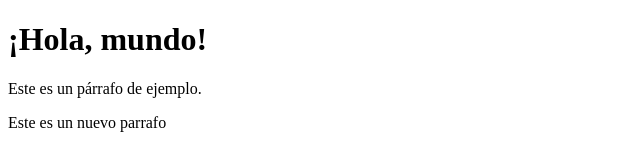
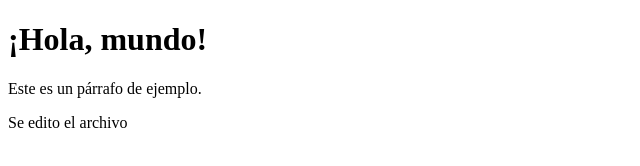
Before and after one commit to norgaCerp/pruebaGit, a plain HTML site: page index.html in a window 1280 px wide. Shown: the full height of the page, 0-640 px from the left. Drawn offline with Linux system fonts and the light colour scheme.

Commit message:
Se edito el archivo

```diff
--- a/index.html
+++ b/index.html
@@ -8,6 +8,6 @@
 <body>
     <h1>¡Hola, mundo!</h1>
     <p>Este es un párrafo de ejemplo.</p>
-    <p>Este es un nuevo parrafo</p>
+    <p>Se edito el archivo</p>
 </body>
 </html>
```
